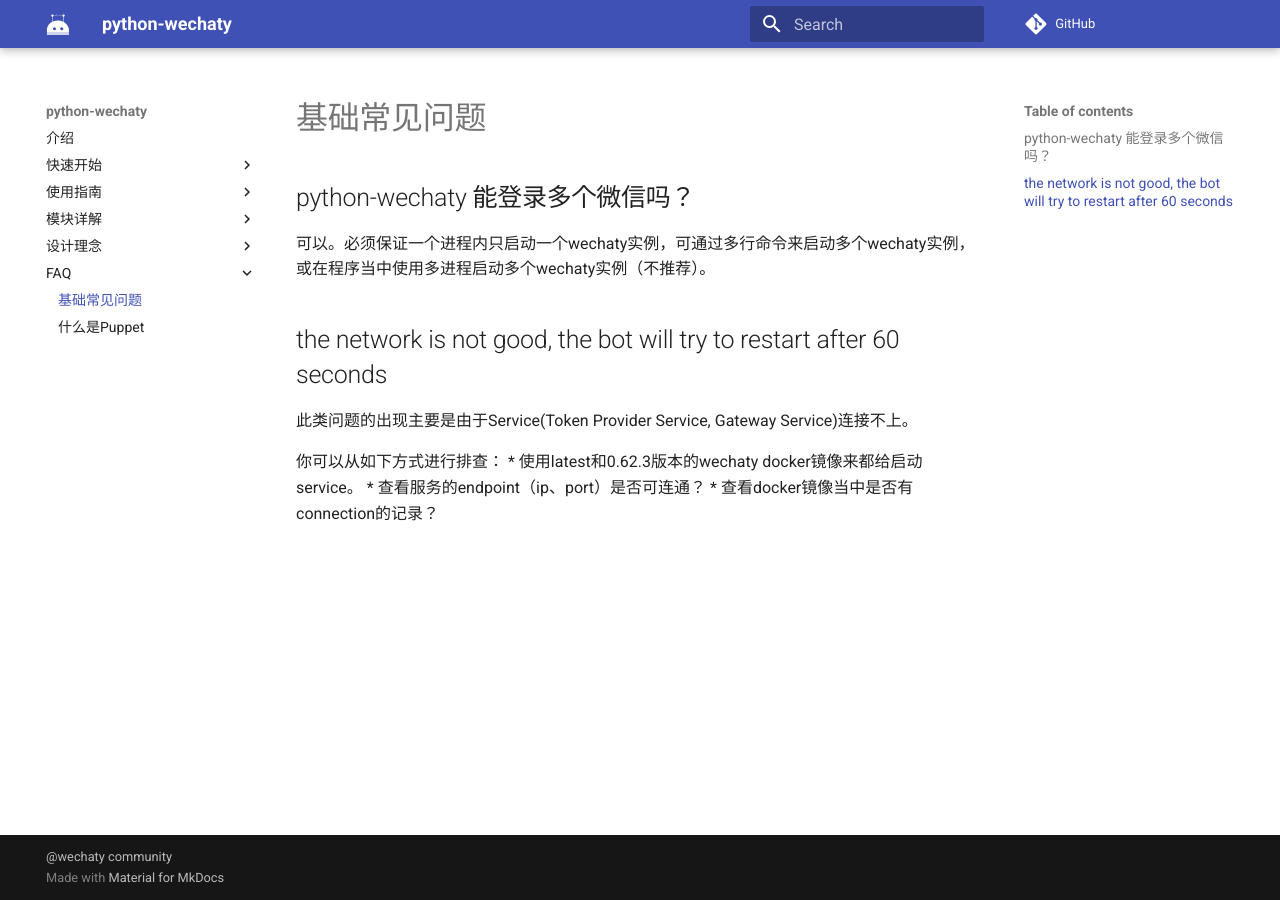
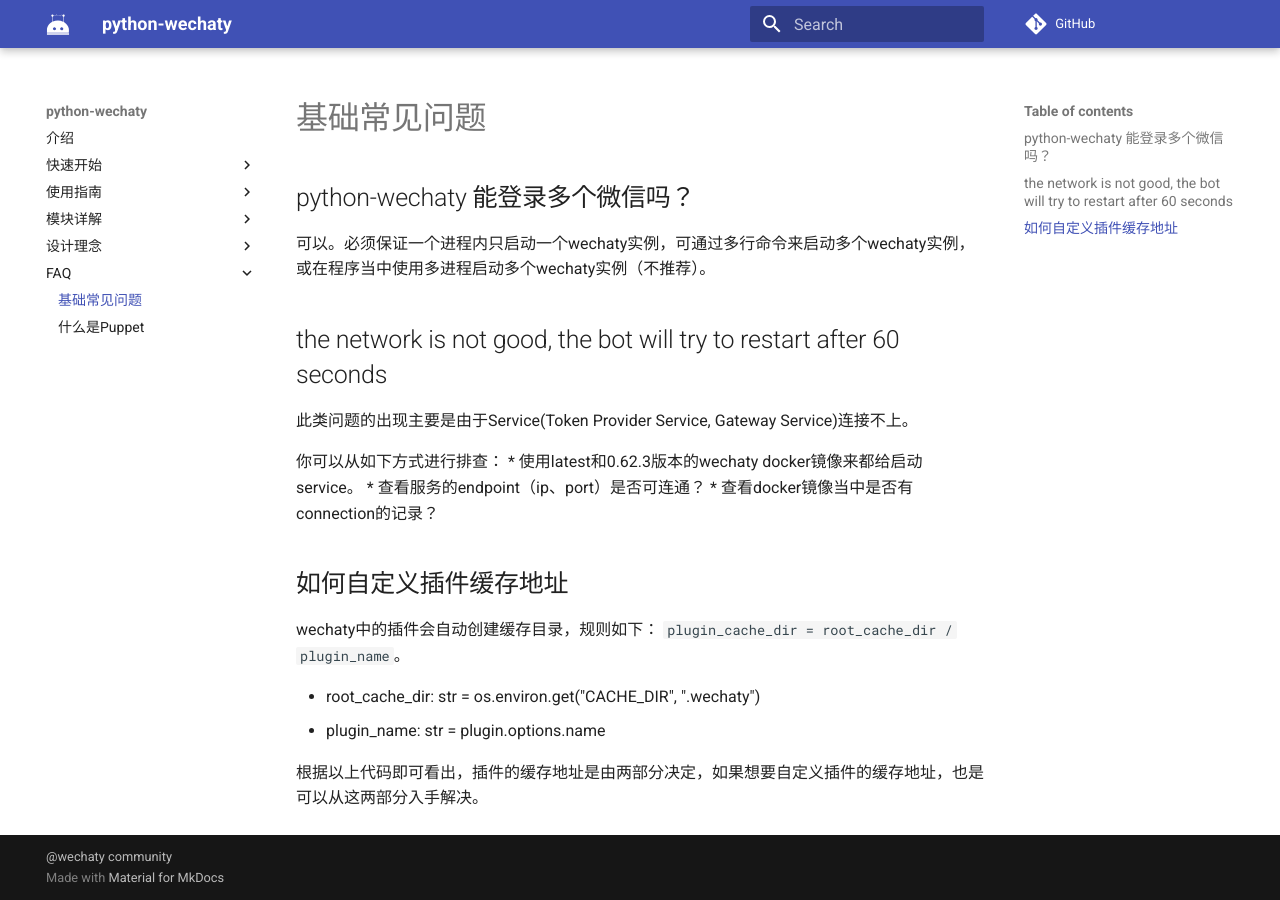
Before and after one commit to wechaty/python-wechaty, an MkDocs documentation site: the page built from docs/faq/common.md, in a window 1280 px wide. Built offline with MkDocs 1.6.1 and Material for MkDocs 9.7.7, drawn with Linux system fonts in a browser that asks for light colours; comment, search, counter and statistics services are not loaded.

Commit message:
add cache_dir supporting

```diff
--- a/docs/faq/common.md
+++ b/docs/faq/common.md
@@ -11,3 +11,12 @@
 * 使用latest和0.62.3版本的wechaty docker镜像来都给启动service。
 * 查看服务的endpoint（ip、port）是否可连通？
 * 查看docker镜像当中是否有connection的记录？
+
+# 如何自定义插件缓存地址
+
+wechaty中的插件会自动创建缓存目录，规则如下： `plugin_cache_dir = root_cache_dir / plugin_name`。
+
+* root_cache_dir: str = os.environ.get("CACHE_DIR", ".wechaty")
+* plugin_name: str = plugin.options.name
+
+根据以上代码即可看出，插件的缓存地址是由两部分决定，如果想要自定义插件的缓存地址，也是可以从这两部分入手解决。
```
